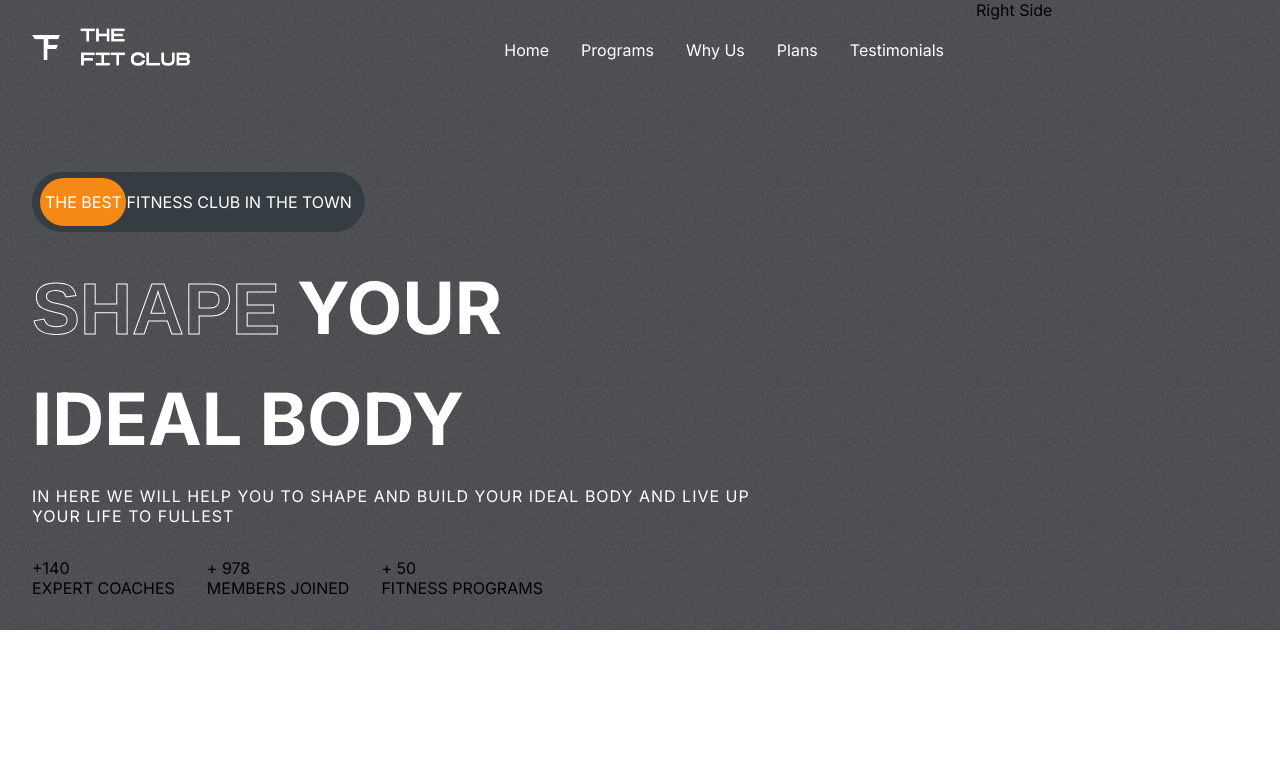
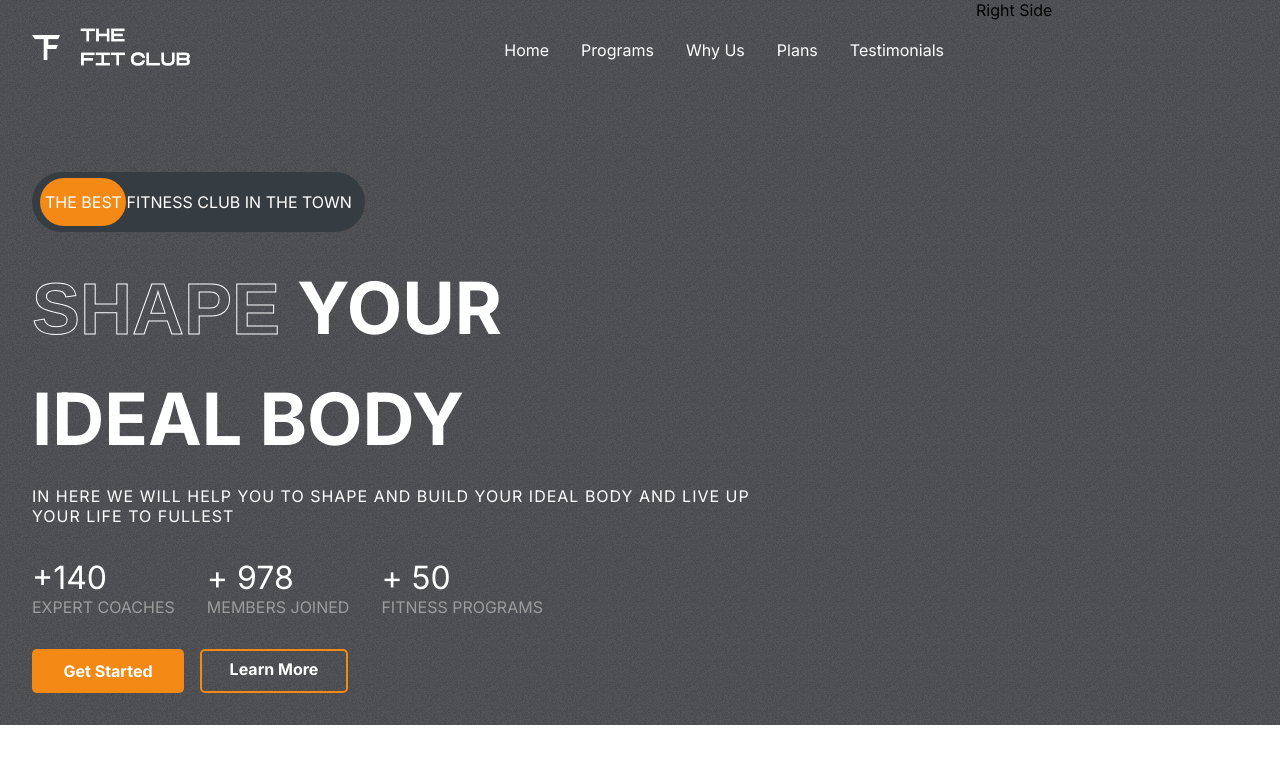
Before and after one commit to 404Bappy/FitnessRevolution-APP, a React (Create React App) app: page / in a window 1280 px wide. Shown: the top 764 px of the page. Built offline with nearby package versions, Linux system fonts and the light colour scheme.

Commit message:
first commit

```diff
--- a/src/App.css
+++ b/src/App.css
@@ -30,3 +30,16 @@
   -webkit-text-stroke-width: 1px;
   -webkit-text-stroke-color: white;
 }
+
+.btn {
+  background-color: white;
+  padding: 0.5rem;
+  font-weight: bold;
+  border: 4px solid transparent;
+  transition: 300ms all;
+  align-items: center;
+  justify-content: center;
+}
+.btn:hover {
+  cursor: pointer;
+}
--- a/src/Components/Hero/Hero.css
+++ b/src/Components/Hero/Hero.css
@@ -72,6 +72,33 @@
   flex-direction: column;
 }
 
-.figures > div > span {
+.spn1st {
+  color: white;
+  font-size: 2rem;
+}
+.spn2nd {
+  color: var(--gray);
+  text-transform: none;
+}
 
+.hero-btn {
+  display: flex;
+  gap: 1rem;
+  font-weight: normal;
 }
+
+.hero-btn > :nth-child(1) {
+  color: white;
+  background-color: var(--orange);
+  width: 8rem;
+  text-align: center;
+  border-radius: 5px;
+}
+.hero-btn > :nth-child(2) {
+  color: white;
+  background-color: transparent;
+  width: 8rem;
+  border: 2px solid var(--orange);
+  text-align: center;
+  border-radius: 5px;
+}
--- a/src/Components/Hero/Hero.js
+++ b/src/Components/Hero/Hero.js
@@ -32,17 +32,23 @@ const Hero = () => {
         {/* FIGURES? */}
         <div className="figures">
           <div>
-            <span>+140</span>
-            <span>EXPERT COACHES</span>
+            <span className="spn1st">+140</span>
+            <span className="spn2nd">EXPERT COACHES</span>
           </div>
           <div>
-            <span>+ 978</span>
-            <span>MEMBERS JOINED</span>
+            <span className="spn1st">+ 978</span>
+            <span className="spn2nd">MEMBERS JOINED</span>
           </div>
           <div>
-            <span>+ 50</span>
-            <span>FITNESS PROGRAMS</span>
+            <span className="spn1st">+ 50</span>
+            <span className="spn2nd">FITNESS PROGRAMS</span>
           </div>
+        </div>
+
+        {/* BUTTONS */}
+        <div className="hero-btn">
+          <buttons className="btn">Get Started</buttons>
+          <buttons className="btn">Learn More</buttons>
         </div>
       </div>
       <div className="Hero-right">Right Side</div>
```
